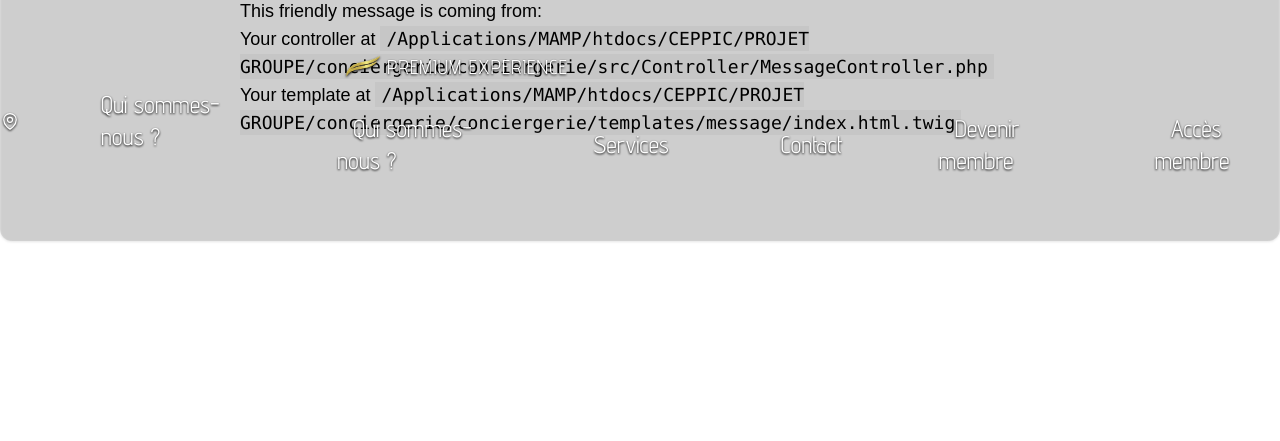
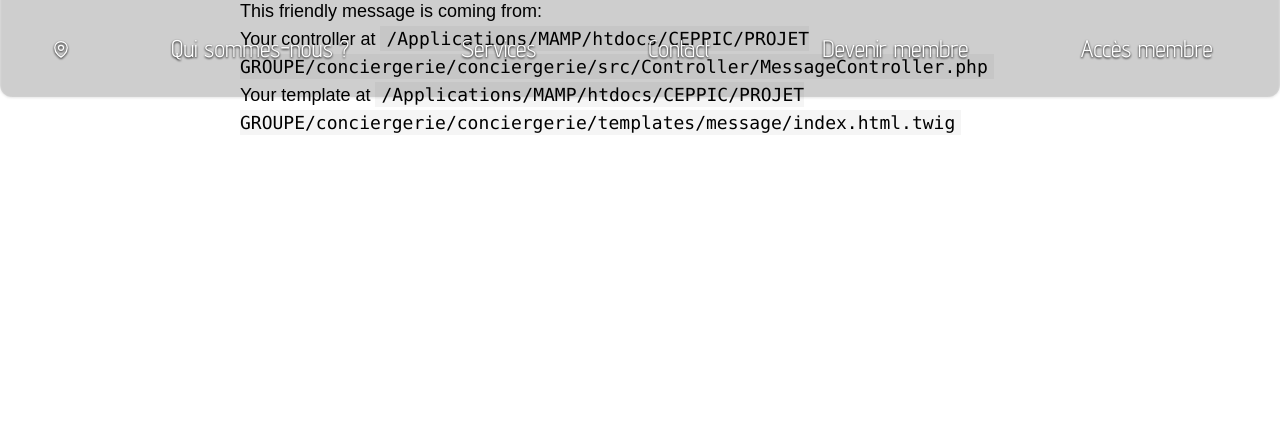
Before and after one commit to conciergerie-ceppic/conciergerie, a Symfony app: template templates/message/index.html.twig in a window 1280 px wide. Shown: the part 47-488 px from the top of the page. Run offline with Twig, Linux system fonts and the light colour scheme; the template is opened without the code that fills it, so the values that code supplies are empty; a map, chart or similar area stays blank; some libraries are stand-ins or nearby versions.

Commit message:
Fix de la structure HTML nav

```diff
--- a/templates/base.html.twig
+++ b/templates/base.html.twig
@@ -45,40 +45,24 @@
             });
         </script>
 
-    <nav
-        class="flex flex-col items-center w-full fixed text-white drop-shadow-[0_1px_1px_black] bg-black/10 rounded-b-xl z-50">
+    <nav class="flex flex-col items-center w-full fixed text-white drop-shadow-[0_1px_1px_black] bg-black/10 rounded-b-xl z-50">
+
         <div class="pt-5 cursor-pointer flex items-center text-5xl" onclick="window.location.href=`{{ path('app_home')}}`">
             <img src="/assets/img/logo.png" alt="" width="50px">
             <span class="tracking-wider uppercase lg:text-xl">premium experience</span>
         </div>
+
         <ul class="flex items-center space-x-20 py-8 [&_a:hover]:text-white/70 [&_a]:cursor-pointer text-4xl lg:text-2xl">
-            <div class=" flex items-center text-sm">
+
+            <li class=" flex items-center text-sm">
                 <img src="/assets/img/icons/location.svg" alt="" class="invert size-5">
                 <span class="pl-1">{{ville}}</span>
-                {# <span>Rouen</span> #}
-            </div>
-            <li><a href="#infos">Qui sommes-nous ?</a></li>
-            <li>
-                <div class="relative group inline-block">
+            </li>
 
-    <div class="pt-5 cursor-pointer flex items-center text-5xl"
-         onclick="window.location.href=`{{ path('app_home')}}`">
-        <img src="/assets/img/logo.png" alt="" width="50px">
-        <span class="tracking-wider uppercase lg:text-xl">premium experience</span>
-    </div>
-
-    <ul class="flex items-center space-x-20 py-8 text-4xl lg:text-2xl">
-
-        <li>
-            <a class="px-4 py-2 hover:text-white/70" href="#infos">
-                Qui sommes-nous ?
-            </a>
-        </li>
+        <li><a class="px-4 py-2 hover:text-white/70" href="#infos">Qui sommes-nous ?</a></li>
 
         <li class="relative group">
-            <a class="px-4 py-2 hover:text-white/70" href="#services">
-                Services
-            </a>
+            <a class="px-4 py-2 hover:text-white/70" href="#services">Services</a>
 
             <div class="absolute left-0 top-full
                         hidden group-hover:block
@@ -102,42 +86,29 @@
                 </ul>
 
             </div>
+
         </li>
 
-        <li>
-            <a class="px-4 py-2 hover:text-white/70" href="#contact">
-                Contact
-            </a>
-        </li>
+        <li><a class="px-4 py-2 hover:text-white/70" href="#contact">Contact</a></li>
 
-        <li>
-            <a class="px-4 py-2 hover:text-white/70"
-               href="{{path('app_register')}}">
-                Devenir membre
-            </a>
-        </li>
+        <li><a class="px-4 py-2 hover:text-white/70"href="{{path('app_register')}}">Devenir membre</a></li>
 
-        <li>
-            <a class="px-4 py-2 hover:text-white/70"
-               href="{{path('app_login')}}">
-                Accès membre
-            </a>
-        </li>
+        <li><a class="px-4 py-2 hover:text-white/70"  href="{{path('app_login')}}">Accès membre</a></li>
 
     </ul>
+
 </nav>
+
     <main class="w-full flex-1">
-
-
         {% block body %}
         {# Home #}
         {% endblock %}
     </main>
 
-
     <footer class="py-5 lg:h-50 bg-black/80 mt-auto w-full">
         <p class="text-white text-center text-2xl lg:text-lg py-4">&copy; Ceppic 2026 | Sebastien, Kevin, Benjamin</p>
     </footer>
+
 </body>
 
 </html>
```
